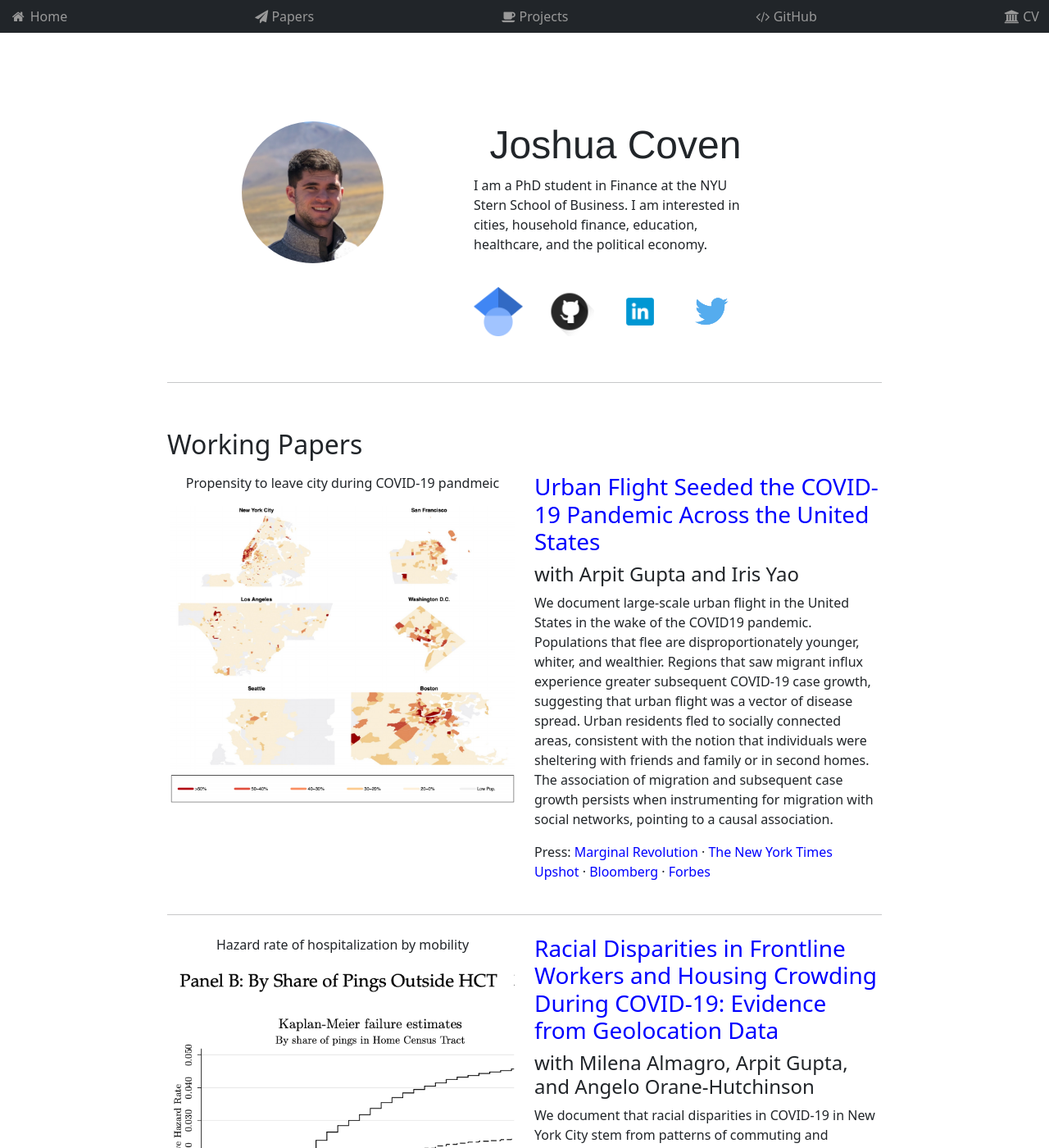
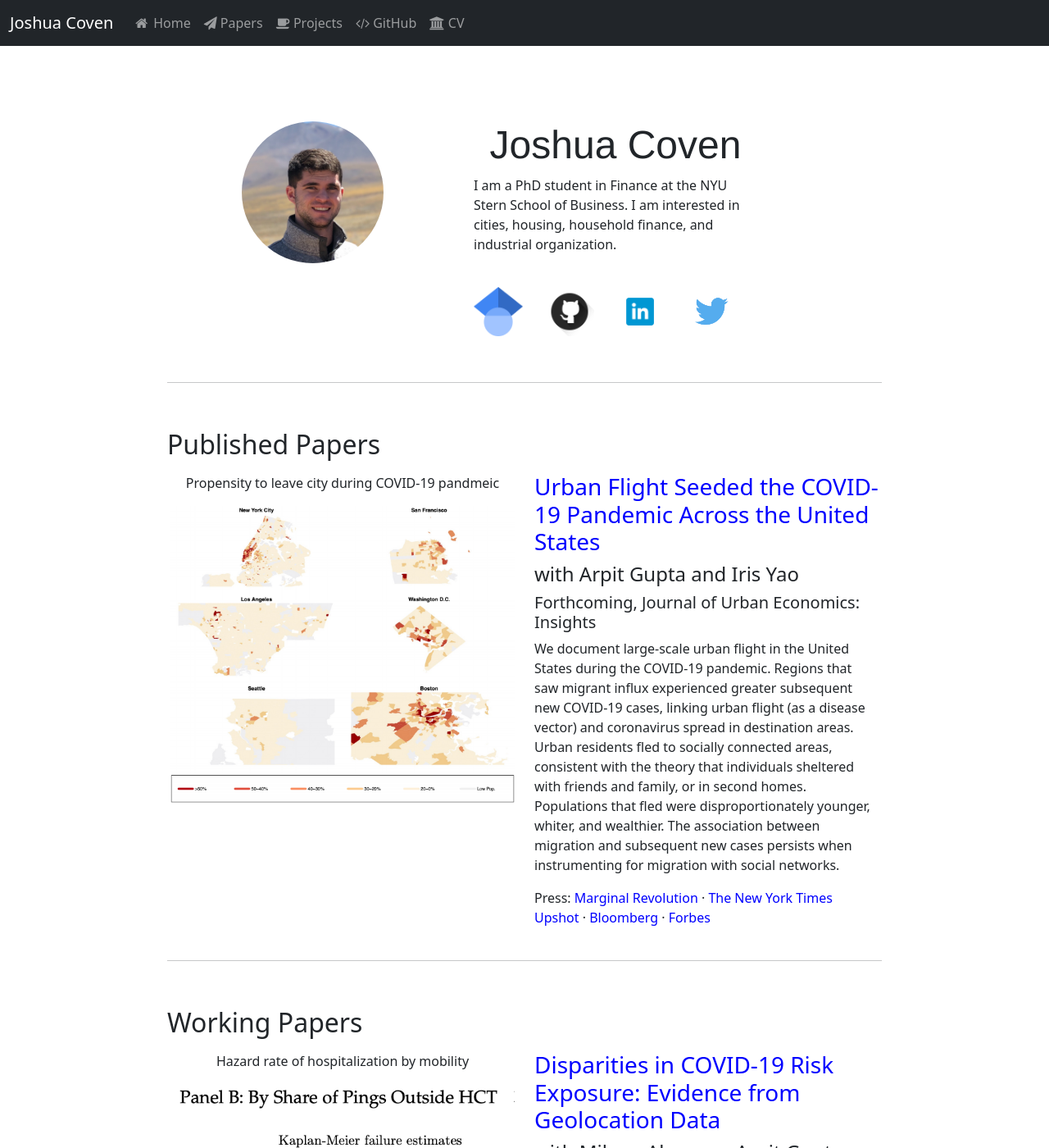
Before and after one commit to joshuacoven/joshuacoven.github.io, a Jekyll site: the page built from _pages/home.md, in a window 1280 px wide and 1400 px high. Shown: the whole window at 82% size. Built offline with Jekyll 4.4.1, drawn with Linux system fonts in a browser that asks for light colours; some of the changed text lies outside the part shown.

Commit message:
updated site

```diff
--- a/_layouts/default.html
+++ b/_layouts/default.html
@@ -4,15 +4,46 @@
 		{% include head.html %}
 
 		<body>
-			<nav class="navbar fixed-top navbar-dark bg-dark">
-			  <div class="container-fluid">
-			    <a href='{{site.url}}/#'><i class="fa fa-fw fa-home"></i> Home</a>
-        		<a href="{{site.url}}/#Papers"><i class="fa fa-paper-plane"></i> Papers</a>
-        		<a href="{{site.url}}/#Projects"><i class="fa fa-coffee"></i> Projects</a>
-        		<a href="https://github.com/joshuacoven"><i class="fa fa-code"></i> GitHub</a>
-        		<a href="{{site.url}}/cv/"><i class="fa fa-university"></i> CV</a>
-			  </div>
-			</nav>
+			<nav class="navbar fixed-top navbar-expand-lg navbar-dark bg-dark">
+				<div class="container-fluid">
+				  <a class="navbar-brand" href="{{site.url}}/#">Joshua Coven</a>
+				  <button class="navbar-toggler" type="button" data-bs-toggle="collapse" data-bs-target="#navbarNavAltMarkup" aria-controls="navbarNavAltMarkup" aria-expanded="false" aria-label="Toggle navigation">
+					<span class="navbar-toggler-icon"></span>
+				  </button>
+				  <div class="collapse navbar-collapse" id="navbarNavAltMarkup">
+					<div class="navbar-nav">
+						<a class="nav-link" href='{{site.url}}/#'><i class="fa fa-fw fa-home"></i> Home</a>
+						<a class="nav-link" href="{{site.url}}/#Papers"><i class="fa fa-paper-plane"></i> Papers</a>
+						<a class="nav-link" href="{{site.url}}/#Projects"><i class="fa fa-coffee"></i> Projects</a>
+						<a class="nav-link" href="https://github.com/joshuacoven"><i class="fa fa-code"></i> GitHub</a>
+						<a class="nav-link" href="{{site.url}}/cv/"><i class="fa fa-university"></i> CV</a>
+					</div>
+				  </div>
+				</div>
+			  </nav>
+			<!--<nav class="navbar fixed-top navbar-dark bg-dark">
+			  	<div class="container-fluid">
+					<div class="collapse navbar-collapse" id="navbarNavDropdown">
+						<ul class="navbar-nav">
+							<li class="nav-item">
+
+							</li>
+							<li class="nav-item">
+
+							</li>
+							<li class="nav-item">
+
+							</li>
+							<li class="nav-item">
+
+							</li>
+							<li class="nav-item">
+
+							</li>
+						</ul>
+					</div>
+				</div>
+			</nav>-->
 
 
 	    	<br>
--- a/_pages/home.md
+++ b/_pages/home.md
@@ -10,7 +10,7 @@ permalink: /
     </div>
         <div class="col-5">
             <center><h1>Joshua Coven</h1></center>
-            <p>I am a PhD student in Finance at the NYU Stern School of Business. I am interested in cities, household finance, education, healthcare, and the political economy.</p>
+            <p>I am a PhD student in Finance at the NYU Stern School of Business. I am interested in cities, housing, household finance, and industrial organization.</p>
             <br>
             <div class="column_three">
                 <div class = "logo">
@@ -39,52 +39,51 @@ permalink: /
 <br>
 <hr>
 <br>
-<h2>Working Papers</h2>
+<h2>Published Papers</h2>
 
 <div class = "row">
     <div class = "col-6">
     <center><p>Propensity to leave city during COVID-19 pandmeic</p></center>
-        <a href = "https://static1.squarespace.com/static/56086d00e4b0fb7874bc2d42/t/5f8754fa7f0f4c44ec6ee31b/1602704686535/DemographicCovid.pdf">
+        <a href = "https://www.sciencedirect.com/science/article/pii/S0094119022000663?via%3Dihub#!">
             <img src="/images/city_fleeing.png"/>
         </a>
     </div>
     <div class = "col-6">
         <h3>
-            <a href = "https://static1.squarespace.com/static/56086d00e4b0fb7874bc2d42/t/5f8754fa7f0f4c44ec6ee31b/1602704686535/DemographicCovid.pdf" style = "color: blue">
+            <a href = "https://www.sciencedirect.com/science/article/pii/S0094119022000663?via%3Dihub#!" style = "color: blue">
             Urban Flight Seeded the COVID-19 Pandemic Across the United States
             </a>
         </h3>
         <h4>with Arpit Gupta and Iris Yao</h4>
-        <p>We document large-scale urban flight in the United States in the wake of the COVID19 pandemic. Populations that flee are disproportionately younger, whiter, and wealthier. Regions that saw migrant influx experience greater subsequent COVID-19 case
-growth, suggesting that urban flight was a vector of disease spread. Urban residents
-fled to socially connected areas, consistent with the notion that individuals were sheltering with friends and family or in second homes. The association of migration and
-subsequent case growth persists when instrumenting for migration with social networks, pointing to a causal association.</p>
+        <h5>Forthcoming, Journal of Urban Economics: Insights</h5>
+        <p>We document large-scale urban flight in the United States during the COVID-19 pandemic. Regions that saw migrant influx experienced greater subsequent new COVID-19 cases, linking urban flight (as a disease vector) and coronavirus spread in destination areas. Urban residents fled to socially connected areas, consistent with the theory that individuals sheltered with friends and family, or in second homes. Populations that fled were disproportionately younger, whiter, and wealthier. The association between migration and subsequent new cases persists when instrumenting for migration with social networks.</p>
 <p>Press: <a href = "https://marginalrevolution.com/marginalrevolution/2020/04/escape-from-new-york.html" style = "color: blue">Marginal Revolution</a> · <a href = "https://www.nytimes.com/interactive/2020/05/15/upshot/who-left-new-york-coronavirus.html" style = "color: blue">The New York Times Upshot</a> · <a href = "https://www.bloomberg.com/news/articles/2020-08-14/nyc-crime-spike-is-last-straw-pushing-anxious-residents-to-flee" style = "color: blue">Bloomberg</a> · <a href = "https://www.forbes.com/sites/williamhaseltine/2020/12/21/urban-flight-due-to-covid-19-is-temporary-not-permanent/?sh=6ab583d84cd5" style = "color: blue">Forbes</a></p>
      </div>
 </div>
 
 <hr>
+<br>
+<h2>Working Papers</h2>
 <div class = "row">
     <div class = "col-6">
      <center><p>Hazard rate of hospitalization by mobility</p></center>
-        <a href = "https://static1.squarespace.com/static/56086d00e4b0fb7874bc2d42/t/5f6827e0dc971b47107f0b74/1600661477318/COVID_Disparities.pdf">
+        <a href = "https://static1.squarespace.com/static/56086d00e4b0fb7874bc2d42/t/608ee7c73b4783281770b994/1619978187759/COVID_Disparities.pdf">
             <img src="/images/survival.png"/>
         </a>
     </div>
     <div class = "col-6">
         <h3>
-            <a href = "https://static1.squarespace.com/static/56086d00e4b0fb7874bc2d42/t/5f6827e0dc971b47107f0b74/1600661477318/COVID_Disparities.pdf" style = "color: blue">
-            Racial Disparities in Frontline Workers and Housing Crowding During COVID-19: Evidence from Geolocation Data
+            <a href = "https://static1.squarespace.com/static/56086d00e4b0fb7874bc2d42/t/608ee7c73b4783281770b994/1619978187759/COVID_Disparities.pdf" style = "color: blue">
+            Disparities in COVID-19 Risk Exposure: Evidence from Geolocation Data
             </a>
         </h3>
         <h4>with Milena Almagro, Arpit Gupta, and Angelo Orane-Hutchinson</h4>
-       <p>We document that racial disparities in COVID-19 in New York City stem from patterns of commuting and housing crowding. During the initial wave of the pandemic,
-we find that out-of-home activity related to commuting is strongly associated with
-COVID-19 cases at the ZIP Code level and hospitalization at an individual level. After layoffs of essential workers decreased commuting, we find case growth continued
-through household crowding. A larger share of individuals in crowded housing or
-commuting to essential work are Black, Hispanic, and lower-income. As a result,
-structural inequalities, rather than population density, play a role in determining the
-cross-section of COVID-19 risk exposure in urban areas.</p>
+       <p>We examine the determinants of COVID-19 risk exposure in the context of the initial
+wave in New York City. During the beginning of the first wave of the pandemic, outof-home activity related to commuting was strongly associated with COVID-19 cases
+at the ZIP code level and hospitalization at an individual level. After layoffs of workers decreased commuting, case growth continued through household crowding. A
+larger share of individuals in crowded housing, or commuting to essential and frontline work, are Black, Hispanic, and lower-income—which contributes to disparities in
+disease risk. As a result, our paper shows that structural socio-economic inequalities
+help determine the cross-section of COVID-19 risk exposure in urban areas.</p>
     </div>
 </div>
 <hr>
--- a/css/main.css
+++ b/css/main.css
@@ -3,13 +3,13 @@ body {
     width: 70%;
     background-color: rgb(255,255,255);
 }
-nav ul, footer ul {
+footer ul {
     font-family:'Helvetica', 'Arial', 'Sans-Serif';
     padding: 0px;
     list-style: none;
     font-weight: bold;
 }
-nav ul li, footer ul li {
+footer ul li {
     display: inline;
     margin-right: 20px;
 }
@@ -25,11 +25,6 @@ h1 {
     font-family:'Helvetica', 'Arial', 'Sans-Serif';
 }
 
-/*p {
-    font-size: 1.4em;
-    line-height: 1.3em;
-    color: #333;
-}*/
 footer {
     border-top: 1px solid #d5d5d5;
     font-size: .8em;
@@ -42,42 +37,6 @@ ul.posts {
 
 ul.posts li {
     list-style: none;
-}
-
-
-/* The sidebar menu */
-.topnav {
-  height: 60px; /* Full-height: remove this if you want "auto" height */
-  width: 100%; /* Set the width of the sidebar */
-  position: fixed; /* Fixed Sidebar (stay in place on scroll) */
-  z-index: 1; /* Stay on top */
-  top: 0; /* Stay at the top */
-  left: 0;
-  background-color: #111; /* Black */
-  overflow-x: hidden; /* Disable horizontal scroll */
-  padding-top: 10px;
-}
-
-/* The navigation menu links */
-.topnav a {
-  padding: 14px 16px;
-  text-decoration: none;
-  font-size: 26px;
-  text-align: center;
-  color: #818181;
-  display: inline-block;
-  float: left;
-}
-
-/* When you mouse over the navigation links, change their color */
-.topnav a:hover {
-  color: #f1f1f1;
-}
-
-/* On smaller screens, where height is less than 450px, change the style of the sidebar (less padding and a smaller font size) */
-@media screen and (max-height: 450px) {
-  .topnav {padding-top: 15px;}
-  .topnav a {font-size: 18px;}
 }
 
 /* Style page content */
```
Also changed, not shown: _pages/cv.md (+11 -6 lines), 1 other file.
